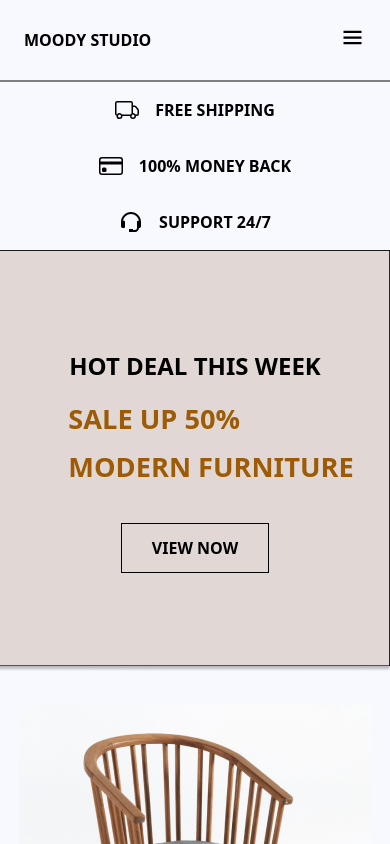
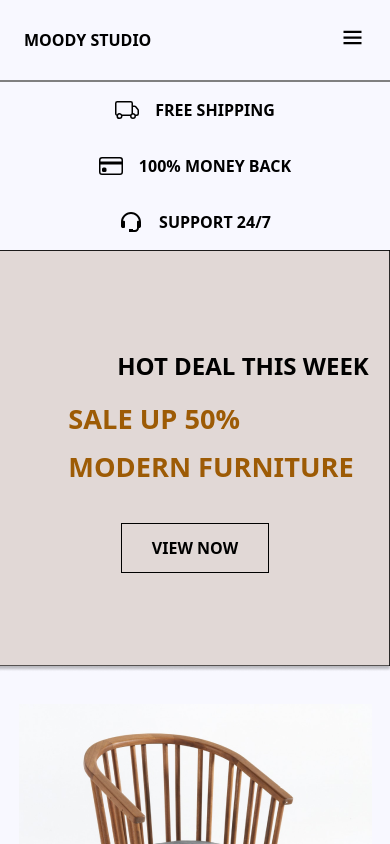
Before and after one commit to domchu/moody-studio-ecommerce, a React (Create React App) app: page / in a window 390 px wide. Shown: the top 844 px of the page. Built offline with nearby package versions, Linux system fonts and the light colour scheme; the HTML template or start-up script is replaced by a standard one.

Commit message:
bug: Adjust ML for banner text h2

```diff
--- a/src/index.css
+++ b/src/index.css
@@ -378,7 +378,7 @@ h1 {
     font-size: 1.5rem;
     text-transform: uppercase;
     color: #000;
-
+    margin-left: 6rem;
     font-weight: bold;
   }
   .banner_text p {
```
